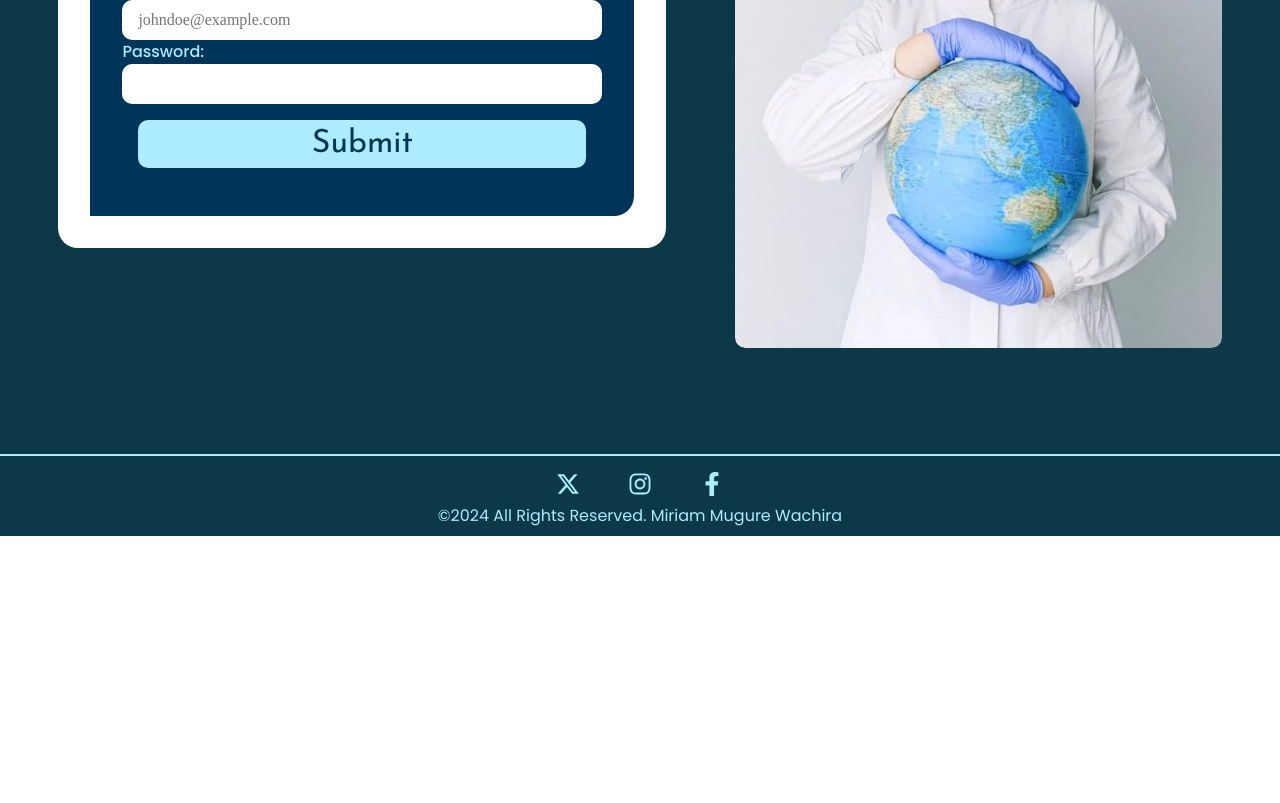
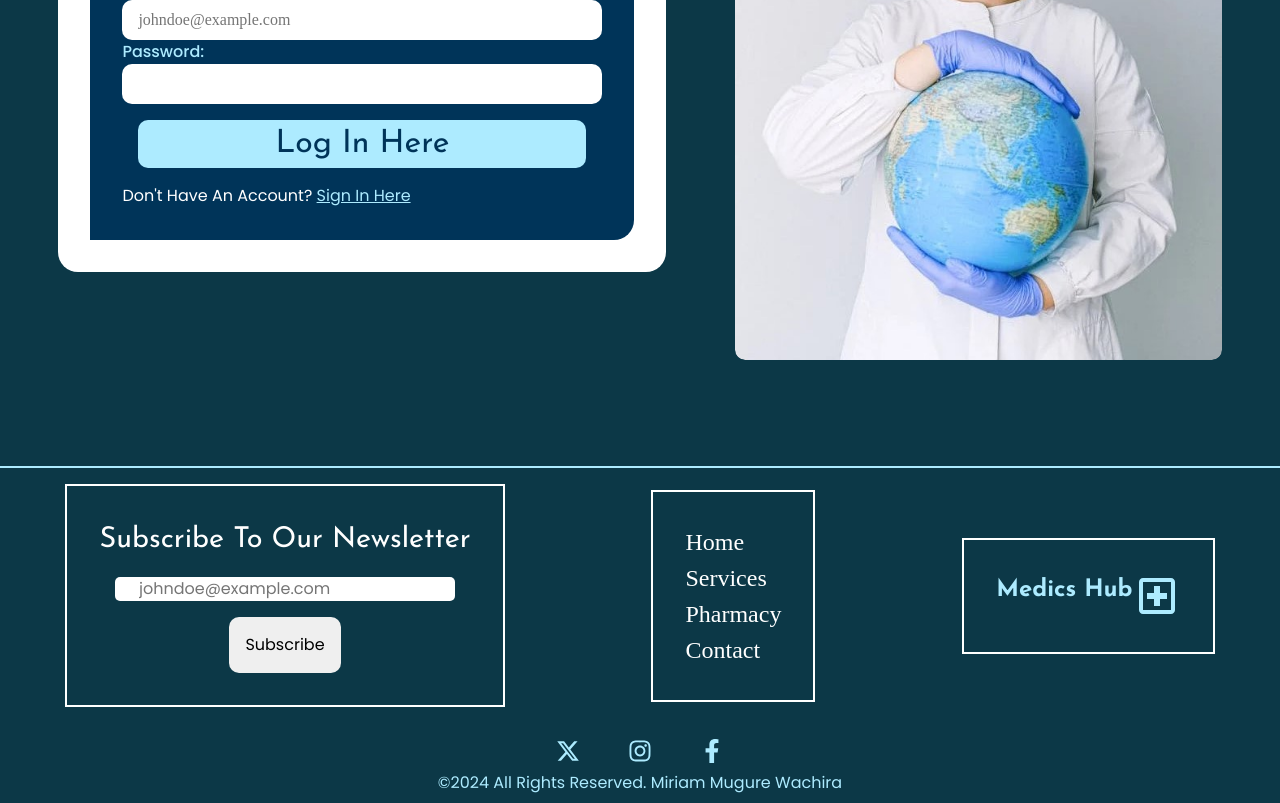
Before and after one commit to miriammugure/Client-MedicsCare, a React (Vite) app: page /Login in a window 1280 px wide. Shown: the part 480-1283 px from the top of the page. Before the commit the page ends 1016 px from the top, so only its background shows below. Built offline with nearby package versions, Linux system fonts and the light colour scheme.

Commit message:
add the login functionality,add footer information,fix some bugs

```diff
--- a/src/components/Footer/Footer.css
+++ b/src/components/Footer/Footer.css
@@ -16,3 +16,70 @@
   text-align: center;
   font-size: 1rem;
 }
+.footer-extra {
+  display: flex;
+  align-items: center;
+  justify-content: space-around;
+  padding: 1rem;
+  gap: 3rem;
+}
+.newsletter {
+  text-transform: capitalize;
+  font-family: var(--primary-font);
+  color: white;
+  font-size: 1rem;
+  border: 2px solid white;
+  padding: 2rem;
+  display: flex;
+  flex-direction: column;
+  gap: 1rem;
+  justify-content: center;
+  align-items: center;
+}
+.newsletter button {
+  border: none;
+  text-transform: capitalize;
+  padding: 1rem;
+  border-radius: 10px;
+}
+.newsletter p {
+  font-size: 1.8rem;
+  font-family: var(--secondary-font);
+}
+.newsletter form {
+  display: flex;
+  flex-direction: column;
+}
+.newsletter input {
+  padding-inline-start: 1.5rem;
+  border-radius: 5px;
+  border: none;
+}
+.extralinks {
+  border: 2px solid white;
+  padding: 2rem;
+  display: flex;
+
+  flex-direction: column;
+  justify-content: center;
+}
+.linkf {
+  font-size: 1.5rem;
+  color: white;
+  text-decoration: none;
+  text-transform: capitalize;
+}
+.linkf:hover {
+  border-bottom: 2px solid white;
+}
+.logo {
+  border: 2px solid white;
+  padding: 2rem;
+  display: flex;
+  font-size: 1rem;
+}
+.logolink {
+  color: var(--lightblue-color);
+  text-decoration: none;
+  display: flex;
+}
--- a/src/components/Footer/Footer.jsx
+++ b/src/components/Footer/Footer.jsx
@@ -1,11 +1,57 @@
 import React from "react";
 import Date from "../../utils/Date";
+import { MdOutlineLocalHospital } from "react-icons/md";
 import Icons from "../Icons/Icons";
+import { Link } from "react-router-dom";
 import "./Footer.css";
 function Footer() {
   return (
     <div>
       <div className="footerContainer">
+        <div className="footer-extra">
+          <div className="newsletter">
+            <p>subscribe to our newsletter</p>
+            <form action="">
+              <input type="email" placeholder="johndoe@example.com" />
+            </form>
+            <button type="submit">subscribe</button>
+          </div>
+          <div className="extralinks">
+            <ul>
+              <li>
+                {" "}
+                <Link to="/" className="linkf">
+                  home
+                </Link>
+              </li>
+              <li>
+                <Link to="/Services" className="linkf">
+                  services
+                </Link>
+              </li>
+              <li>
+                <Link to="/Pharmacy" className="linkf">
+                  pharmacy
+                </Link>
+              </li>
+              <li>
+                {" "}
+                <Link to="/Contact" className="linkf">
+                  contact
+                </Link>
+              </li>
+            </ul>
+          </div>
+
+          <div className="logo">
+            <Link to="/" className="logolink">
+              <h2>medics hub</h2>
+              <div className="iconHeader">
+                <MdOutlineLocalHospital />
+              </div>
+            </Link>
+          </div>
+        </div>
         <div className="footerNav">
           <div className="FooterLinks">
             <Icons
--- a/src/components/Header/Header.jsx
+++ b/src/components/Header/Header.jsx
@@ -34,10 +34,12 @@ function Header() {
           </ul>
         </div>
         <div className="logo">
-          <h2>medics hub</h2>
-          <div className="iconHeader">
-            <MdOutlineLocalHospital />
-          </div>
+          <Link to="/" className="logolink">
+            <h2>medics hub</h2>
+            <div className="iconHeader">
+              <MdOutlineLocalHospital />
+            </div>
+          </Link>
         </div>
       </div>
     </div>
--- a/src/pages/Contact/Contact.css
+++ b/src/pages/Contact/Contact.css
@@ -101,6 +101,8 @@ textarea {
   background-color: white;
   color: var(--blackish-color);
   display: flex;
+  text-transform: capitalize;
+  font-weight: 500;
   flex-direction: column;
   box-shadow: -7px 10px 14px -1px rgba(0, 0, 0, 0.75);
   -webkit-box-shadow: -7px 10px 14px -1px rgba(0, 0, 0, 0.75);
--- a/src/pages/Contact/Contact.jsx
+++ b/src/pages/Contact/Contact.jsx
@@ -2,6 +2,9 @@ import React from "react";
 import { FaPhone } from "react-icons/fa6";
 import { MdEmail } from "react-icons/md";
 import { CiLocationOn } from "react-icons/ci";
+import { FaClock } from "react-icons/fa";
+import { FaCalendarAlt } from "react-icons/fa";
+
 import "./Contact.css";
 
 function Contact() {
@@ -42,6 +45,20 @@ function Contact() {
               <p>located in murang'a</p>
             </div>
           </div>
+
+          <div className="companyDetails">
+            <h2>available on:</h2>
+
+            <div className="detail1">
+              <FaClock />
+              <p>working hours:24/7</p>
+            </div>
+            <div className="detail1">
+              <FaCalendarAlt />
+
+              <p>monday-sunday</p>
+            </div>
+          </div>
         </div>
         <div className="map">
           <div className="mapText">
--- a/src/pages/Home/About/About.css
+++ b/src/pages/Home/About/About.css
@@ -134,21 +134,28 @@
   justify-content: center;
 }
 .aboutBtn button {
-  background-color: var(--blackish-color);
+  background-color: #fff;
   color: var(--lightblue-color);
   border: none;
-  font-size: 1rem;
   padding: 1rem;
   border-radius: 10px;
-  text-transform: capitalize;
-  font-family: var(--primary-font);
   transition: all 0.5s;
   cursor: pointer;
 }
+.light {
+  text-transform: capitalize;
+  font-family: var(--primary-font);
+  font-size: 1rem;
+  text-decoration: none;
+  color: var(--blackish-color);
+  font-weight: 700;
+}
 .aboutBtn button:hover {
+  .light {
+    color: #000000;
+  }
   transform: translateY(-5px);
   background-color: var(--lightblue-color);
-  color: #000;
 }
 
 @media screen and (max-width: 864px) {
--- a/src/pages/Home/About/About.jsx
+++ b/src/pages/Home/About/About.jsx
@@ -6,6 +6,7 @@ import { FaUserDoctor } from "react-icons/fa6";
 import { FaMedal } from "react-icons/fa";
 import { LuCheckCircle } from "react-icons/lu";
 import aboutImg from "../../../assets/about.jpg";
+import { Link } from "react-router-dom";
 
 function About() {
   return (
@@ -95,7 +96,11 @@ function About() {
               </div>
             </div>
             <div className="aboutBtn">
-              <button type="button">know more</button>
+              <button type="button">
+                <Link to="/Contact" className="light">
+                  Know more
+                </Link>
+              </button>
             </div>
           </div>
         </div>
--- a/src/pages/Login/Login.jsx
+++ b/src/pages/Login/Login.jsx
@@ -3,6 +3,8 @@ import "../Register/Register.css";
 import Title from "../../components/Title/Title";
 import regiterimg from "../../assets/register.jpg";
 import { useFormik } from "formik";
+import { useState } from "react";
+import { useNavigate, Link } from "react-router-dom";
 import * as Yup from "yup";
 function Login() {
   // const validationSchema = Yup.object({
@@ -14,30 +16,36 @@ function Login() {
   //     .required("password is required")
   //     .min(8, "password must be atleast 8 characters long"),
   // });
-
+  const [error, setError] = useState("");
+  const navigate = useNavigate();
   const handleSubmit = async (formValues) => {
     try {
       const response = await fetch("http://localhost:3000/api/users/login", {
         method: "POST",
         headers: { "Content-Type": "application/json" },
         body: JSON.stringify(formValues),
+        credentials: "include",
       });
 
       const data = await response.json();
-      if (data.success === true) {
-        navigate("/Register");
+      if (data.success) {
+        if (data.data.role === "outpatient") {
+          navigate("/Patient");
+        } else if (data.data.role === "expectant woman") {
+          navigate("/Expectancy");
+        }
       } else {
         setError(data.message);
       }
     } catch (error) {
-      console.log("Error:", error.message);
       setError(error.message);
     }
+    // };
   };
   const formik = useFormik({
     initialValues: {
       email: "",
-      passWord: "",
+      password: "",
     },
     onSubmit: handleSubmit,
     // validationSchema: validationSchema,
@@ -69,17 +77,24 @@ function Login() {
             <label htmlFor="password">password:</label>
             <input
               type="password"
-              name="passWord"
-              value={formik.values.passWord}
+              name="password"
+              value={formik.values.password}
               onChange={formik.handleChange}
               onBlur={formik.handleBlur}
             />
-            {formik.touched.passWord && formik.errors.passWord && (
-              <p>{formik.errors.passWord}</p>
+            {formik.touched.password && formik.errors.password && (
+              <p>{formik.errors.password}</p>
             )}
 
-            <button type="submit">submit</button>
+            <button type="submit">log in here</button>
+            <p>
+              don't have an account?{" "}
+              <Link to="/Register" className="linkclass">
+                sign in here
+              </Link>
+            </p>
           </form>
+          <p>{error}</p>
         </div>
         <div className="registerIMg">
           <img
--- a/src/pages/Register/Register.css
+++ b/src/pages/Register/Register.css
@@ -51,7 +51,9 @@
   font-size: 1rem;
   font-weight: 500;
 }
-
+.linkclass {
+  color: var(--lightblue-color);
+}
 .registerform button {
   margin: 1rem;
   height: 3rem;
--- a/src/pages/Register/Register.jsx
+++ b/src/pages/Register/Register.jsx
@@ -5,7 +5,7 @@ import Title from "../../components/Title/Title";
 import regiterimg from "../../assets/register.jpg";
 import { useFormik } from "formik";
 import * as Yup from "yup";
-import { useNavigate } from "react-router-dom";
+import { useNavigate, Link } from "react-router-dom";
 function Register() {
   const [error, setError] = useState("");
   const navigate = useNavigate();
@@ -21,6 +21,8 @@ function Register() {
     password: Yup.string("password must be a string")
       .required("password is required")
       .min(8, "password must be atleast 8 characters long"),
+
+    role: Yup.string("role must be a string").required("role is required"),
   });
   const handleSubmit = async (formValues) => {
     try {
@@ -48,6 +50,7 @@ function Register() {
       email: "",
       phoneNumber: "",
       password: "",
+      role: "",
     },
     onSubmit: handleSubmit,
     validationSchema: validationSchema,
@@ -125,16 +128,31 @@ function Register() {
               <p>{formik.errors.password}</p>
             )}
 
-            {/* <div className="selectdropdown">
-              <p>who are you</p>
-              <select id="role" name="role">
-                <option value="doctor">Doctor</option>
-                <option value="outpatient">Outpatient</option>
-                <option value="nurse">Nurse</option>
+            <div className="selectdropdown">
+              <p>Who are you:</p>
+              <select
+                id="role"
+                name="role"
+                value={formik.values.role}
+                onChange={formik.handleChange}
+                onBlur={formik.handleBlur}
+              >
+                <option value="" label="Select role" />
+                <option value="outpatient" label="Outpatient" />
+                <option value="expectant" label="Expectant woman" />
               </select>
-            </div> */}
+            </div>
+            {formik.touched.role && formik.errors.role && (
+              <p>{formik.errors.role}</p>
+            )}
 
-            <button type="submit">submit</button>
+            <button type="submit">register here</button>
+            <p>
+              already have an account?{" "}
+              <Link to="/Login" className="linkclass">
+                sign in here
+              </Link>
+            </p>
           </form>
           <p>{error}</p>
         </div>
```
